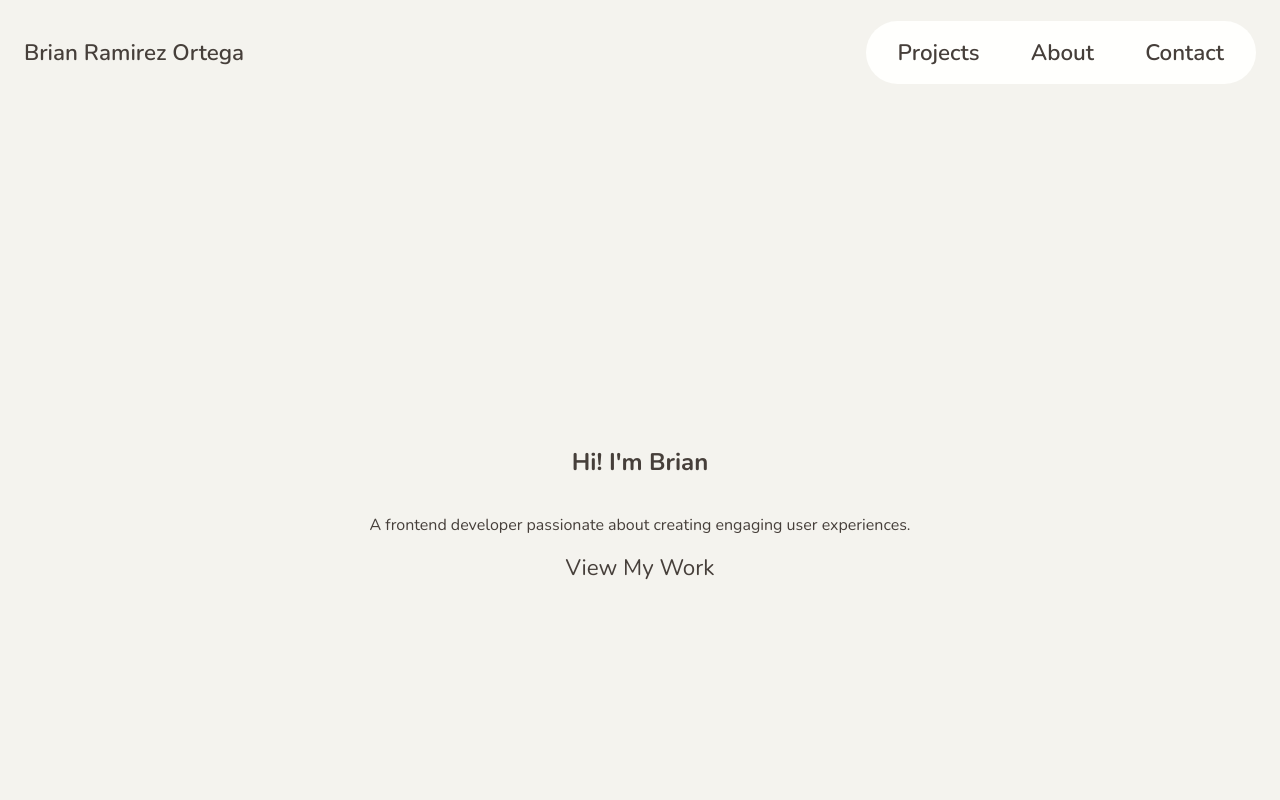
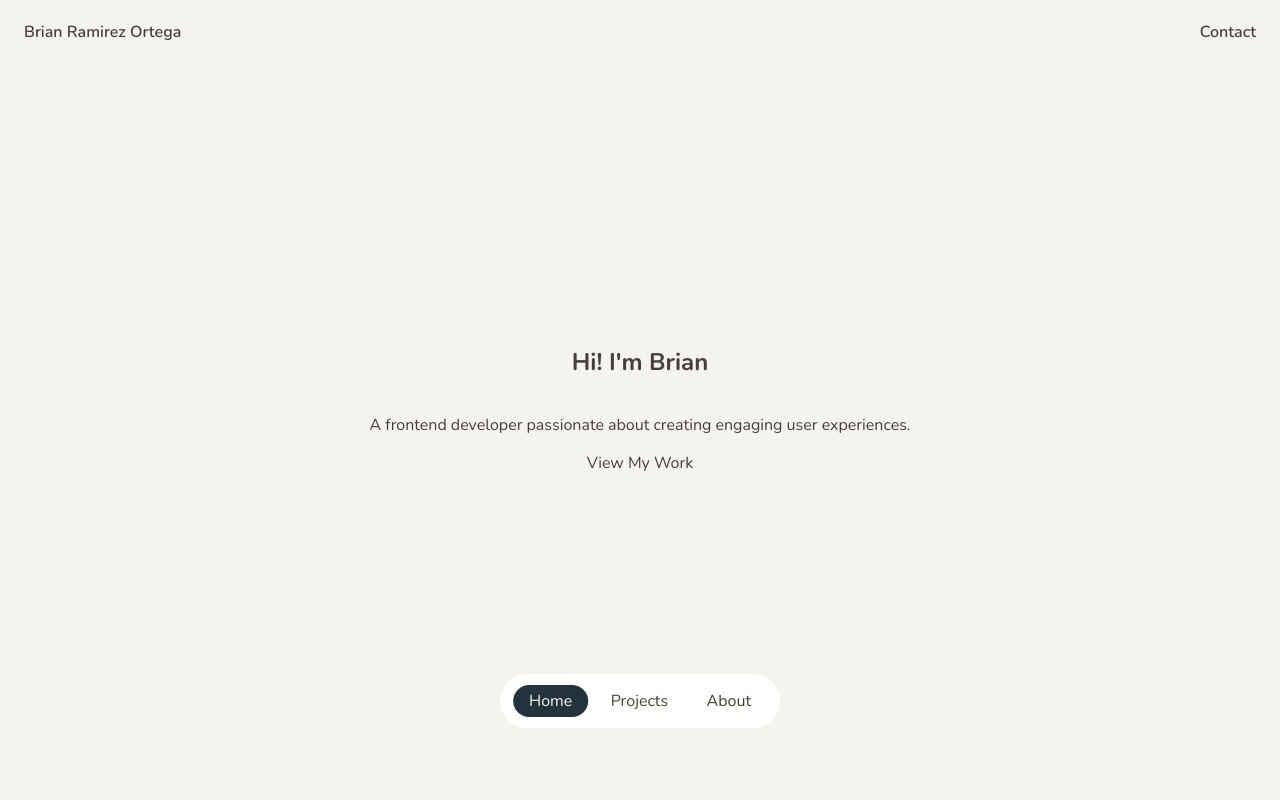
Before and after one commit to Brian767/Portfolio, a React (Vite) app: page / in a window 1280 px wide. Shown: the top 800 px of the page. Built offline with nearby package versions, Linux system fonts and the light colour scheme.

Commit message:
updated navbar and header

```diff
--- a/src/App.css
+++ b/src/App.css
@@ -1,4 +1,4 @@
-/* Navbar styles */
+/* Header styles */
 header {
   display: flex;
   justify-content: space-between;
@@ -6,31 +6,73 @@ header {
   padding: 1.3em 1.5em;
   font-weight: 600;
 
+  position: fixed;
+  top: 0;
+  left: 0;
+  width: 100%;
+  box-sizing: border-box;
+  z-index: 1000;
+
+  transition: transform 0.3s ease;
 }
-nav {
-  display: flex;
+
+header.visible {
+  transform: translateY(0);
+}
+
+header.hidden {
+  transform: translateY(-100%);
+}
+
+/* Navbar styles */
+#navbar {
+  display:flex;
+  position: fixed;
+  bottom: 4.5em;
+  left: 50%;
+  transform: translateX(-50%);
+
   background-color: #fffffd;
-  padding: 1em 2em;
+
   border-radius: 100px;
-
-
+  padding: 1em .8em;
 }
 
 .nav-links {
   display: flex;
-  gap: 3.2em;
+  gap: .4em;
+  text-decoration: none;
 }
 
 a.active {
   color: #f4f3ee;
-  padding:0.2em .5em;
-  border-radius: 100px;
   background-color: #22333b;
 }
 a {
   text-decoration: none;
   color: #463f3a;
-  font-size: 1.4rem;
+  font-size: 1rem;
+
+  transition:
+    color 0.3s ease,
+    background-color 0.3s ease,
+    border-radius 0.3s ease;
+}
+
+
+.nav-links a{
+  padding: 0.33em 1em;
+  border-radius: 100px;
+
+}
+ul{
+  padding: 0;
+  margin: 0;
+}
+
+li{
+  text-decoration: none;
+  list-style: none;
 }
 
 /* Hero styles */
@@ -45,6 +87,19 @@ a {
 
 /* Projects styles */
 
-.projects {
+#projects {
   background-color: #8a817c;
+  height: 100vh;
 }
+
+/* About styles */
+#about {
+  background-color: #f4f3ee;
+  height: 100vh;
+}
+
+/* Contact styles */
+#contact {
+  background-color: #463f3a;
+  height: 100vh;
+}
--- a/src/App.jsx
+++ b/src/App.jsx
@@ -2,6 +2,7 @@ import { useState } from "react";
 import heroImg from "./assets/hero.png";
 import reactLogo from "./assets/react.svg";
 import viteLogo from "./assets/vite.svg";
+import Header from "./components/Header";
 import Navbar from "./components/Navbar";
 import Hero from "./components/Hero";
 import Projects from "./components/Projects";
@@ -15,11 +16,12 @@ function App() {
 
   return (
     <>
-      <Navbar />
+      <Header />
       <Hero />
       <Projects />
       <About />
       <Contact />
+      <Navbar />
       <Footer />
     </>
   );
--- /dev/null
+++ b/src/components/Header.jsx
@@ -0,0 +1,38 @@
+import { useEffect, useState } from "react";
+
+export default function Header() {
+  const [isVisible, setIsVisible] = useState(true);
+
+  useEffect(() => {
+    let lastScrollY = window.scrollY;
+
+    function handleScroll() {
+      const currentScrollY = window.scrollY;
+
+      if (currentScrollY < 10) {
+        setIsVisible(true);
+      } else if (currentScrollY > lastScrollY) {
+        setIsVisible(false);
+      } else if (currentScrollY < lastScrollY) {
+        setIsVisible(true);
+      }
+
+      lastScrollY = currentScrollY;
+    }
+
+    window.addEventListener("scroll", handleScroll);
+
+    return () => {
+      window.removeEventListener("scroll", handleScroll);
+    };
+  }, []);
+
+  return (
+    <header className={isVisible ? "header visible" : "header hidden"}>
+      <a href="/">Brian Ramirez Ortega</a>
+      <div className="header-contacts">
+        <a href="#contact">Contact</a>
+      </div>
+    </header>
+  );
+}
--- a/src/components/Hero.jsx
+++ b/src/components/Hero.jsx
@@ -1,7 +1,7 @@
 
 export default function Hero() {
 	return (
-		<section className="hero">
+		<section className="hero" id="home">
 			<h1>Hi! I'm Brian</h1>
 			<p>A frontend developer passionate about creating engaging user experiences.</p>
 			<a href="#projects" className="btn">View My Work</a>
--- a/src/components/Navbar.jsx
+++ b/src/components/Navbar.jsx
@@ -1,27 +1,53 @@
-import { useEffect, useRef, useState } from "react";
+import { useState, useEffect } from "react";
+export default function Navbar() {
+  const [activeLink, setActiveLink] = useState(null);
 
-const navLinks = [
-  { label: "Projects", id: "projects" },
-  { label: "About", id: "about" },
-  { label: "Contact", id: "contact" },
-];
+  const navLinks = [
+      { label: "Home", id: "home" },
+      { label: "Projects", id: "projects" },
+      { label: "About", id: "about" },
+  ];
 
-export default function Navbar() {
-    const [activeLink, setActiveLink] = useState(null);
+  useEffect(() => {
+    const sections = navLinks
+      .map((link) => document.getElementById(link.id))
+      .filter(Boolean);
 
+    const observer = new IntersectionObserver(
+      (entries) => {
+        entries.forEach((entry) => {
+          if (entry.isIntersecting) {
+            setActiveLink(entry.target.id);
+          }
+        });
+      },
+      {
+        rootMargin: "-20% 0px -20% 0px",
+        threshold: 0,
+      },
+    );
+
+    sections.forEach((section) => observer.observe(section));
+
+    return () => {
+      observer.disconnect();
+    };
+  }, []);
 
   return (
-    <header>
-        <a href="/">Brian Ramirez Ortega</a>
-      <nav>
-        <div className="nav-links">
-          {navLinks.map((link) => (
-            <a onClick={() => setActiveLink(link.id)} key={link.id} href={`#${link.id}`} className={activeLink === link.id ? "active" : ""}>
+    <nav id="navbar">
+      <ul className="nav-links">
+        {navLinks.map((link) => (
+          <li key={link.id}>
+            <a
+              href={`#${link.id}`}
+              className={activeLink === link.id ? "active" : ""}
+            >
               {link.label}
             </a>
-          ))}
-        </div>
-      </nav>
-    </header>
+          </li>
+        ))}
+      </ul>
+    </nav>
   );
 }
```
